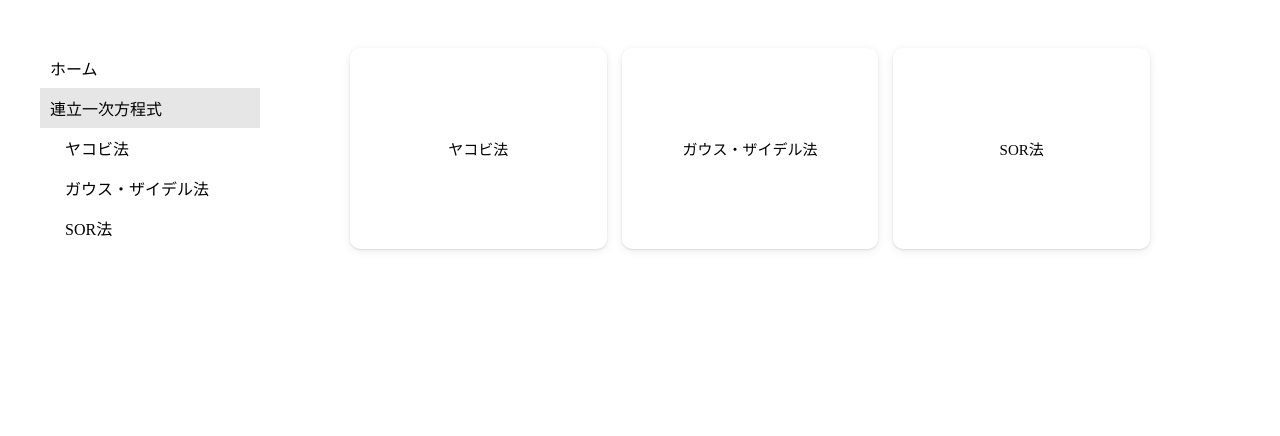
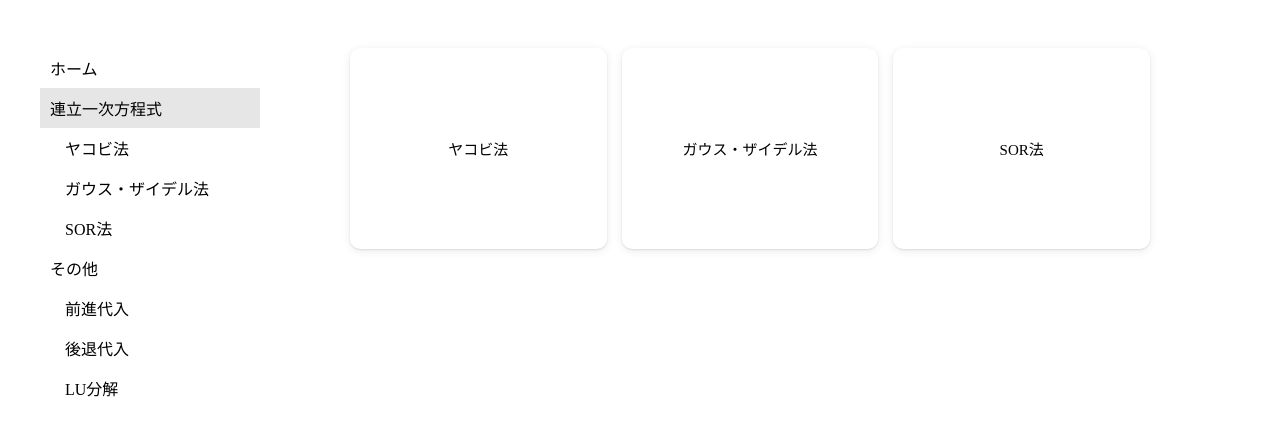
Before and after one commit to tarao1006/numerical-calculation, a React app: page /linear_equation in a window 1280 px wide. Shown: the top 436 px of the page. Built offline with nearby package versions, Linux system fonts and the light colour scheme.

Commit message:
Add some item in sidebar

```diff
--- a/frontend/src/components/sidenav.jsx
+++ b/frontend/src/components/sidenav.jsx
@@ -1,6 +1,6 @@
 import React from 'react'
 import styled, { css } from 'styled-components'
-import { useRouteMatch, useLocation } from "react-router-dom";
+import { useLocation } from "react-router-dom";
 import Link from './linkcomposition'
 
 const SideNav = () => {
@@ -10,17 +10,29 @@ const SideNav = () => {
       <SideNavItem to="/">
           ホーム
       </SideNavItem>
-      <SideNavItem to={`/linear_equation`}>
+      <SideNavItem to="/linear_equation">
           連立一次方程式
       </SideNavItem>
-      <SideNavItem sub to={`/linear_equation/jacobi_method`}>
+      <SideNavItem sub to="/linear_equation/jacobi_method">
           ヤコビ法
       </SideNavItem>
-      <SideNavItem sub to={`/linear_equation/gauss_seidel_method`}>
+      <SideNavItem sub to="/linear_equation/gauss_seidel_method">
           ガウス・ザイデル法
       </SideNavItem>
-      <SideNavItem sub to={`/linear_equation/sor_method`}>
+      <SideNavItem sub to="/linear_equation/sor_method">
           SOR法
+      </SideNavItem>
+      <SideNavItem to="/other">
+        その他
+      </SideNavItem>
+      <SideNavItem sub to="/other/forward_substitution" >
+        前進代入
+      </SideNavItem>
+      <SideNavItem sub to="/other/backward_substitution" >
+        後退代入
+      </SideNavItem>
+      <SideNavItem sub to="/other/lu_decomposition" >
+        LU分解
       </SideNavItem>
     </>
   )
```
